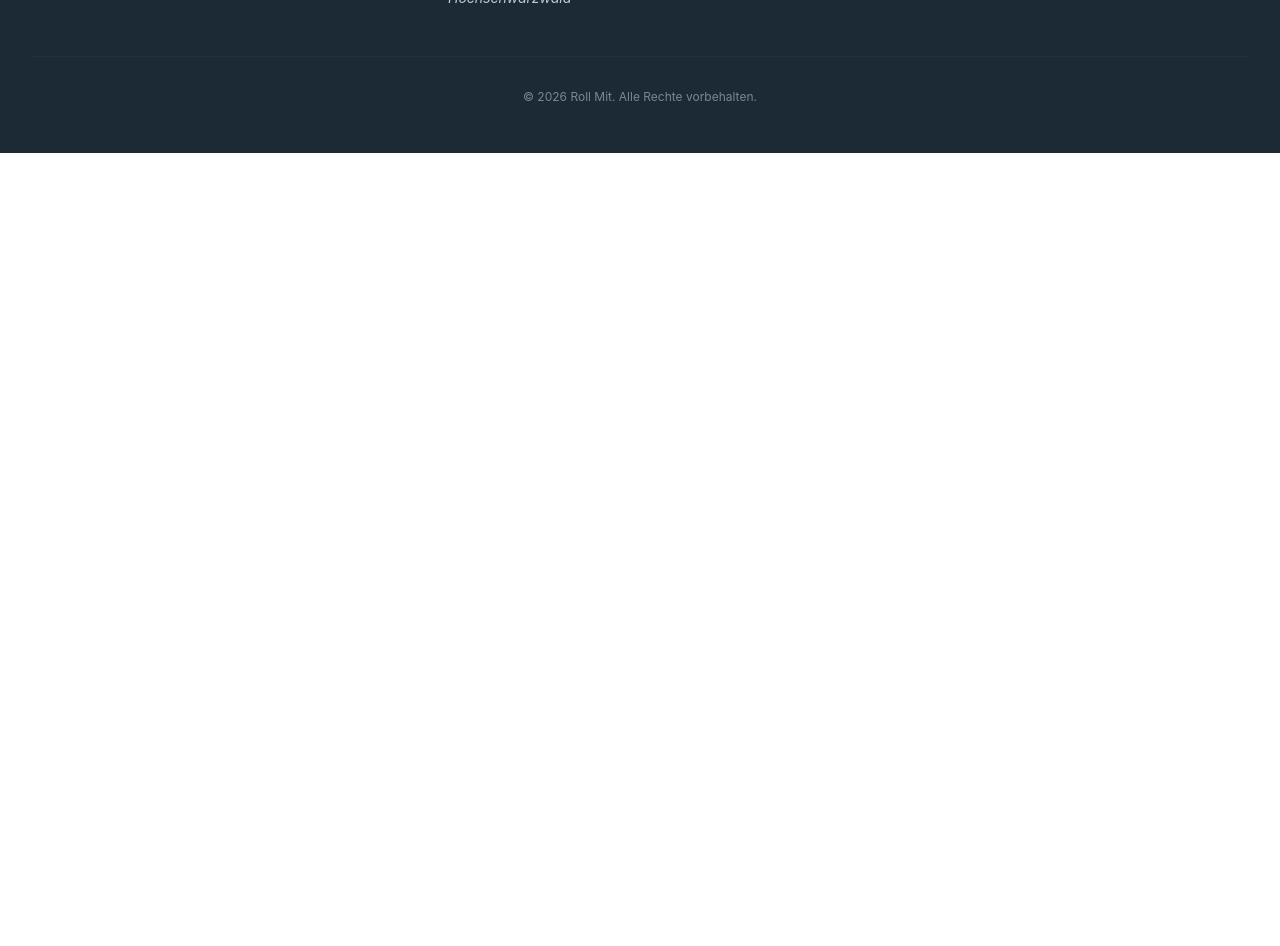
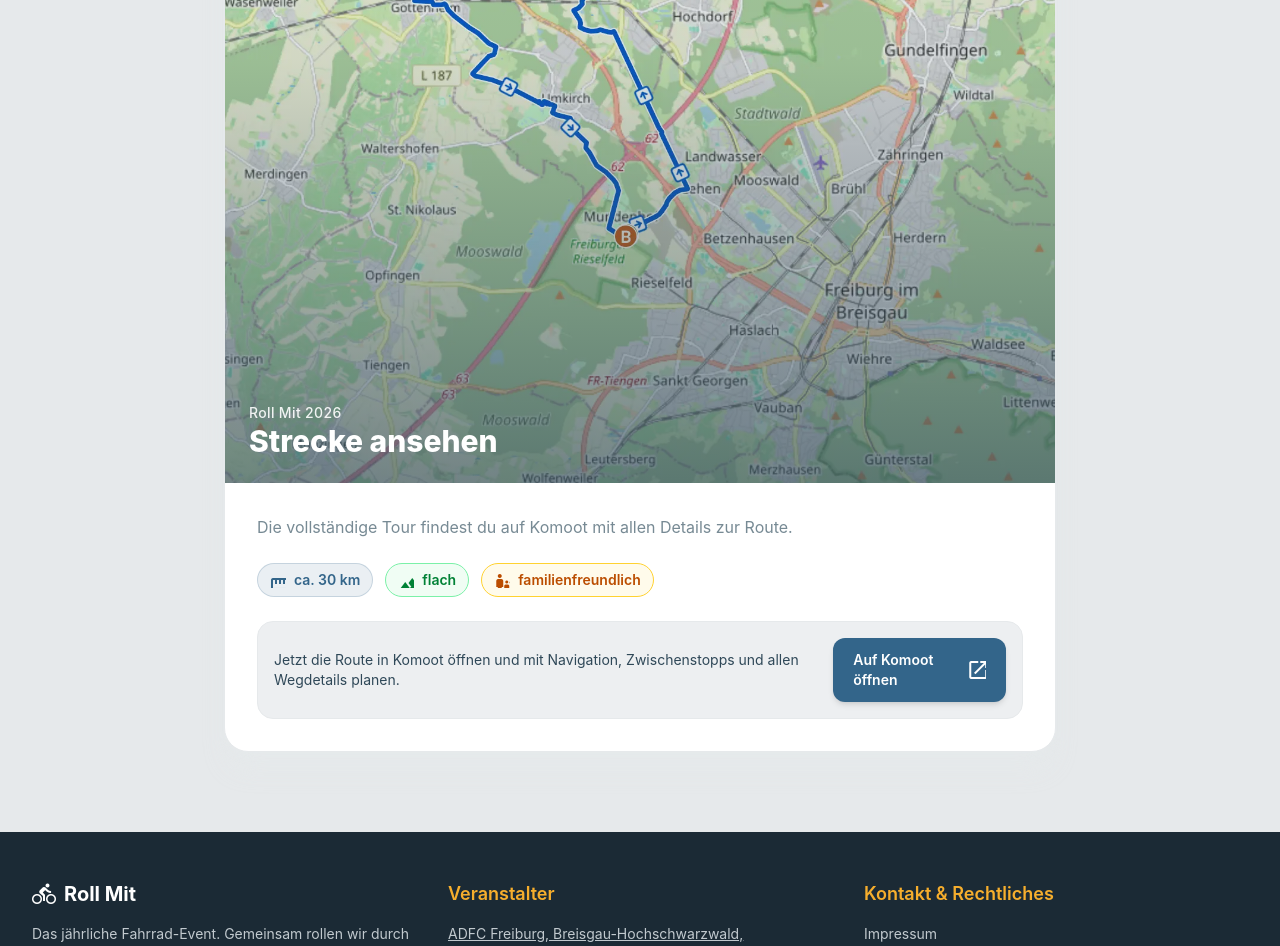
Before and after one commit to jekolbe/roll-mit-ui, an Angular app: page /strecke in a window 1280 px wide. Shown: the part 900-1846 px from the top of the page. Before the commit the page ends 1053 px from the top, so only its background shows below. Built offline with nearby package versions, Linux system fonts and the light colour scheme.

Commit message:
Added route

```diff
--- a/src/app/pages/home/home.html
+++ b/src/app/pages/home/home.html
@@ -84,7 +84,7 @@
           Was dich erwartet?
         </h2>
         <p class="text-charcoal-blue-400 mt-4">
-          Ein Tag voller Energie, Gemeinschaft und Spaß am Rollen.
+          Ein Tag voller Energie, Gemeinschaft und Spaß am Radfahren.
         </p>
       </div>
       <div class="grid grid-cols-1 sm:grid-cols-2 lg:grid-cols-3 gap-8">
--- a/src/app/pages/strecke/strecke.html
+++ b/src/app/pages/strecke/strecke.html
@@ -39,10 +39,69 @@
       </li>
     </ul>
 
-    <p
-      class="text-2xl font-bold text-charcoal-blue bg-white p-6 rounded-2xl shadow-sm inline-block"
+    <section
+      class="overflow-hidden rounded-3xl border border-charcoal-blue-100 bg-white shadow-xl shadow-charcoal-blue-100/70"
     >
-      Strecke folgt in Kürze
-    </p>
+      <div class="relative">
+        <img
+          src="/RollMit-Strecke.webp"
+          alt="Streckenverlauf Roll Mit"
+          class="h-auto w-full object-cover"
+        />
+        <div
+          class="pointer-events-none absolute inset-0 bg-gradient-to-t from-charcoal-blue/65 via-charcoal-blue/15 to-transparent"
+          aria-hidden="true"
+        ></div>
+        <div class="absolute bottom-4 left-4 right-4 sm:bottom-6 sm:left-6 sm:right-6">
+          <p class="text-sm font-medium tracking-wide text-white/90">Roll Mit 2026</p>
+          <h2 class="text-2xl font-extrabold text-white sm:text-3xl">Strecke ansehen</h2>
+        </div>
+      </div>
+
+      <div class="p-6 sm:p-8">
+        <p class="mb-6 text-charcoal-blue-400">
+          Die vollständige Tour findest du auf Komoot mit allen Details zur Route.
+        </p>
+
+        <div class="mb-6 flex flex-wrap gap-3">
+          <span
+            class="inline-flex items-center gap-2 rounded-full border border-baltic-blue/20 bg-baltic-blue/10 px-3 py-1.5 text-sm font-semibold text-baltic-blue"
+          >
+            <mat-icon class="text-base !w-4 !h-4" aria-hidden="true">straighten</mat-icon>
+            ca. 30 km
+          </span>
+          <span
+            class="inline-flex items-center gap-2 rounded-full border border-green-300 bg-green-50 px-3 py-1.5 text-sm font-semibold text-green-700"
+          >
+            <mat-icon class="text-base !w-4 !h-4" aria-hidden="true">landscape</mat-icon>
+            flach
+          </span>
+          <span
+            class="inline-flex items-center gap-2 rounded-full border border-amber-300 bg-amber-50 px-3 py-1.5 text-sm font-semibold text-amber-700"
+          >
+            <mat-icon class="text-base !w-4 !h-4" aria-hidden="true">family_restroom</mat-icon>
+            familienfreundlich
+          </span>
+        </div>
+
+        <div
+          class="flex flex-col gap-4 rounded-2xl border border-charcoal-blue-100 bg-charcoal-blue-100/70 p-4 sm:flex-row sm:items-center sm:justify-between"
+        >
+          <p class="max-w-xl text-sm text-charcoal-blue-500">
+            Jetzt die Route in Komoot öffnen und mit Navigation, Zwischenstopps und
+            allen Wegdetails planen.
+          </p>
+          <a
+            href="https://www.komoot.com/de-de/tour/2803179432?share_token=aKh2ZXS5B5TXBa0ORpJu6t3yYKR3zkinGSoPUXSOc7JKUh5UOx&ref=wtd"
+            target="_blank"
+            rel="noopener noreferrer"
+            class="inline-flex items-center justify-center gap-2 rounded-xl bg-baltic-blue px-5 py-3 text-sm font-semibold text-white shadow-md transition hover:-translate-y-0.5 hover:brightness-95 focus:outline-none focus-visible:ring-2 focus-visible:ring-baltic-blue focus-visible:ring-offset-2"
+          >
+            Auf Komoot öffnen
+            <mat-icon aria-hidden="true">open_in_new</mat-icon>
+          </a>
+        </div>
+      </div>
+    </section>
   </div>
 </main>
```
Also changed, not shown: public/RollMit-Strecke.webp (added).
